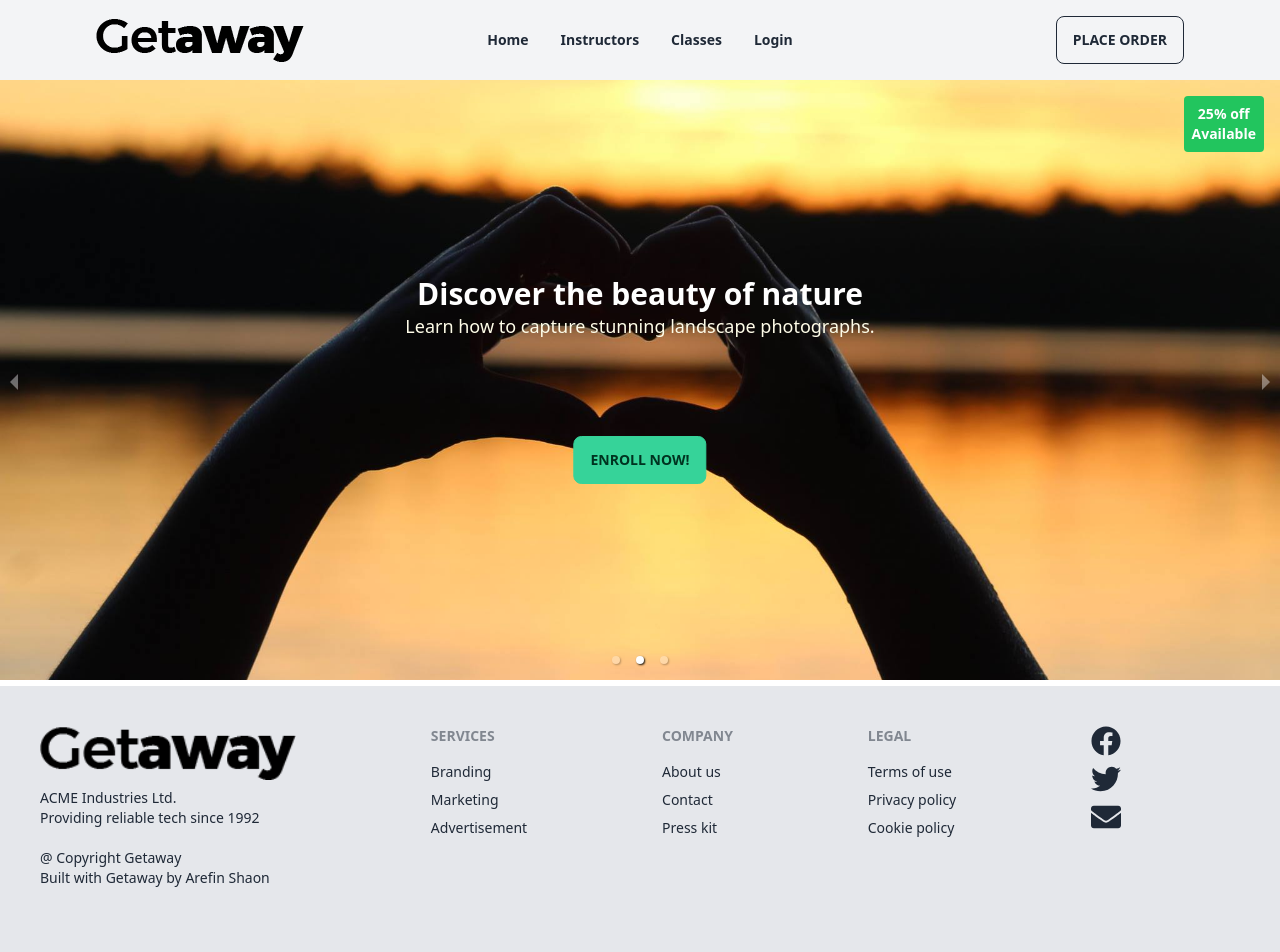
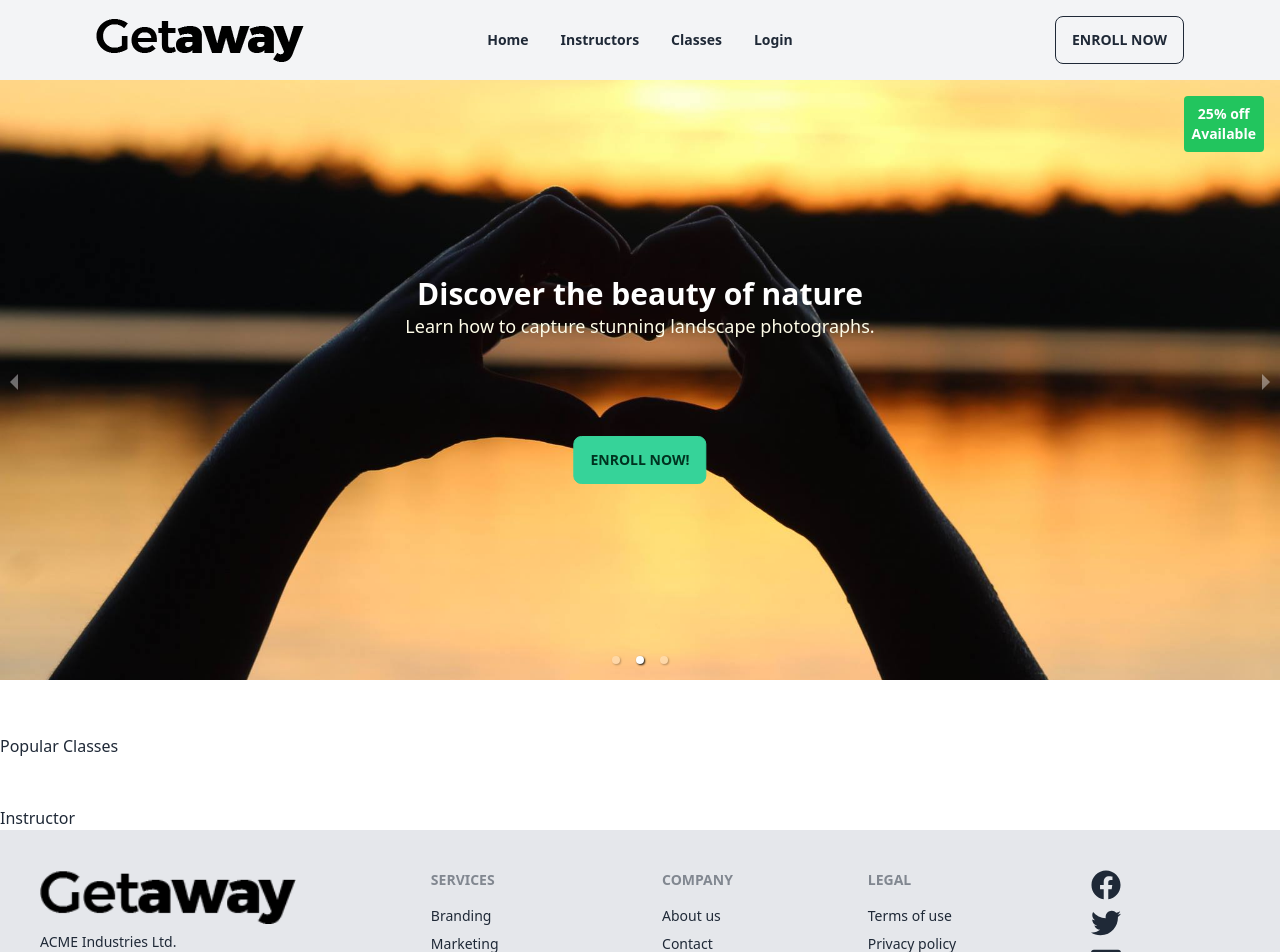
Before and after one commit to ArefinShaon/getaway-summer-camp-client, a React (Vite) app: page / in a window 1280 px wide. Shown: the top 952 px of the page. Built offline with nearby package versions, Linux system fonts and the light colour scheme; no server answers; grey boxes are pictures that could not be loaded.

Commit message:
popular component created

```diff
--- a/src/Pages/Home/Home/Home.jsx
+++ b/src/Pages/Home/Home/Home.jsx
@@ -1,10 +1,14 @@
 import Banner from "../Banner/Banner";
+import Instructor from "../Instructor/Instructor";
+import PopularClass from "../Popular/PopularClass";
 
 
 const Home = () => {
     return (
         <div className="mt-20">
-           <Banner></Banner>
+            <Banner></Banner>
+            <PopularClass></PopularClass>
+            <Instructor></Instructor>
         </div>
     );
 };
--- /dev/null
+++ b/src/Pages/Home/Instructor/Instructor.jsx
@@ -0,0 +1,11 @@
+
+
+const Instructor = () => {
+    return (
+        <div className='mt-12'>
+            <h2>Instructor</h2>
+        </div>
+    );
+};
+
+export default Instructor;
--- /dev/null
+++ b/src/Pages/Home/Popular/PopularClass.jsx
@@ -0,0 +1,11 @@
+
+
+const PopularClass = () => {
+    return (
+        <div className="mt-12">
+            <h2>Popular Classes</h2>
+        </div>
+    );
+};
+
+export default PopularClass;
--- a/src/Pages/Shared/NavBar/NavBar.jsx
+++ b/src/Pages/Shared/NavBar/NavBar.jsx
@@ -74,7 +74,7 @@ const NavBar = () => {
                 </ul>
             </div>
             <div className="navbar-end">
-            <button className="btn btn-outline btn-ghost">Place Order</button>
+            <button className="btn btn-outline btn-ghost"><span className="font-bold">Enroll Now</span></button>
             </div>
         </div>
     );
```
Also changed, not shown: src/assets/51704304-7ca2-48a3-96ef-bd85bd01251c_rw_600.gif (deleted).
